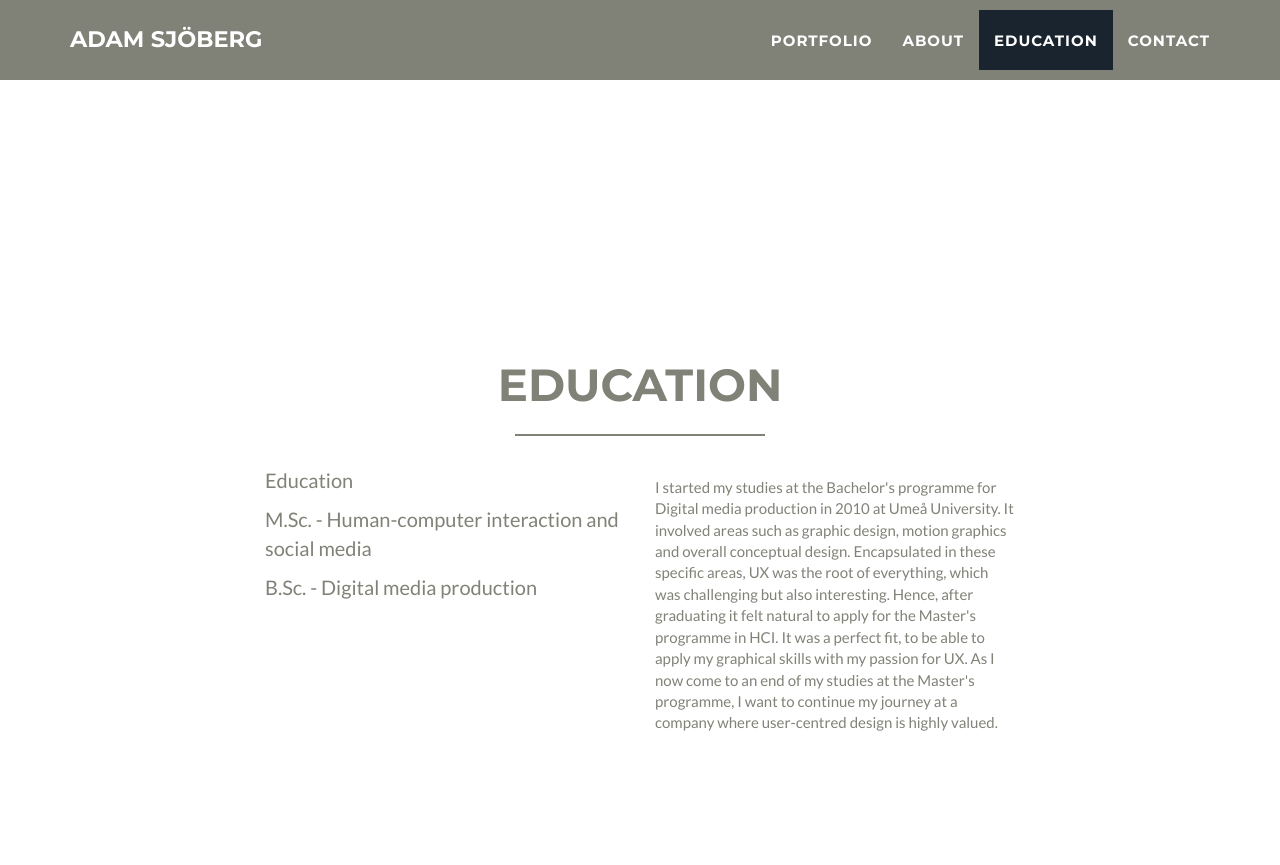
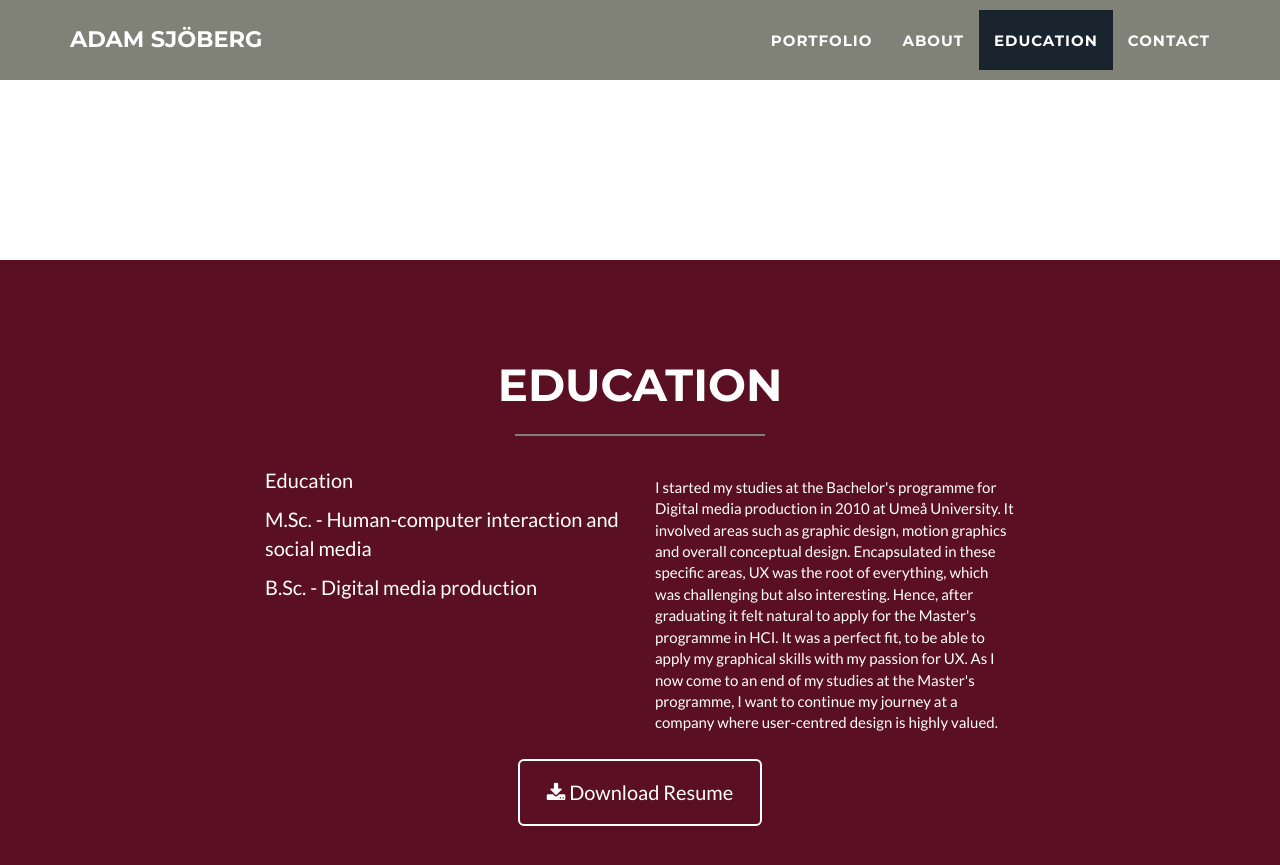
Before and after one commit to Adamsjoberg/Adamsjoberg.github.io, a Jekyll site: the page built from index.html, in a window 1280 px wide and 900 px high, scrolled down 2850 px. Shown: the top 865 px of the window. Built offline with Jekyll 4.4.1, drawn with Linux system fonts in a browser that asks for light colours.

Commit message:
skills success added

```diff
--- a/_includes/skills.html
+++ b/_includes/skills.html
@@ -1,5 +1,5 @@
  <!-- About Section -->
- <section id="skills">
+ <section class="success" id="skills">
         <div class="container">
             <div class="row">
                 <div class="col-lg-12 text-center">
```
